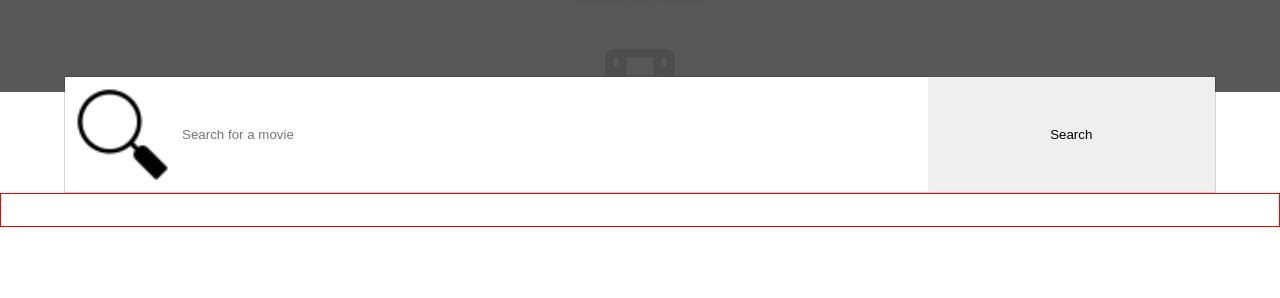
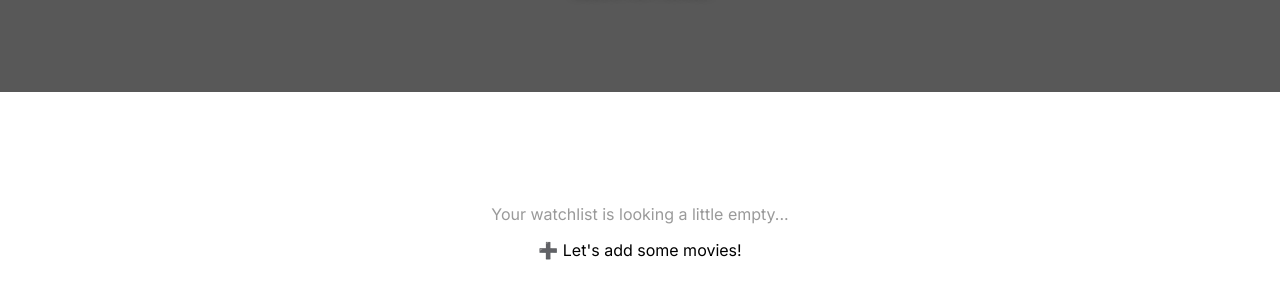
Before and after one commit to KeithPetr/Movie-Watchlist, a plain HTML site: page watchlist.html in a window 1280 px wide. Shown: the part 108-406 px from the top of the page. Drawn offline with Linux system fonts and the light colour scheme.

Commit message:
Finished watchlist HTML page

```diff
--- a/index.css
+++ b/index.css
@@ -98,17 +98,26 @@ body {
   display: flex;
   flex-direction: column;
   align-items: center;
-  justify-content: center;
+  justify-content: flex-end;
   padding-top: 2em;
-  border: 1px solid red;
   text-align: center;
-  height: 100%;
 }
 
 .film-image {
-  margin-top: -15em;
+  margin-top: 5em;
 }
 
 .none {
   display: none;
 }
+
+/* -------------------- Watchlist Page ----------------------- */
+
+.empty-list-text {
+  color: #9a9a9a;
+  margin-top: 5em;
+}
+
+.start-exploring {
+  margin: 0;
+}
--- a/index.js
+++ b/index.js
@@ -37,12 +37,12 @@ function getMovieHtml() {
             <div class="movie-info">
                 <div class="title-rating">
                     <h3 class="title">${data.Title}</h3>
-                    <p class="rating">Star ${data.imdbRating}</p>
+                    <p class="rating">⭐ ${data.imdbRating}</p>
                 </div>
                 <div class="time-genre-watchlist">
                     <p class="time">${data.Runtime}</p>
                     <p class="genre">${data.Genre}</p>
-                    <p id="add-to-list" class="watchlist">Plus</p>
+                    <p id="add-to-list" class="watchlist">➕ Add to Watchlist</p>
                 </div>
                 <p class="plot">${data.Plot}</p>
             </div>
--- a/watchlist.html
+++ b/watchlist.html
@@ -22,23 +22,11 @@
         <a href="index.html" class="watchlist-link">Search for movies</a>
       </div>
     </section>
-<!-- --------------- Search Bar --------------------- -->
-    <div class="search-area">
-      <img class="magnifying-glass" src="images/Magnifying-Glass.png" />
-      <input
-        id="search-bar"
-        class="search-bar"
-        type="text"
-        placeholder="Search for a movie"
-      />
-      <button id="search-button" class="search-button" type="button">
-        Search
-      </button>
-    </div>
+
 <!-- --------------- Movie Results --------------------- -->
     <section id="movie-results" class="movie-results">
-      <img class="film-image"src="images/film.png" />
-      <p class="start-exploring">Start exploring</p>
+      <p class="empty-list-text">Your watchlist is looking a little empty...</p>
+      <p class="start-exploring">➕ Let's add some movies!</p>
     </section>
   </body>
   <script src="index.js"></script>
```
